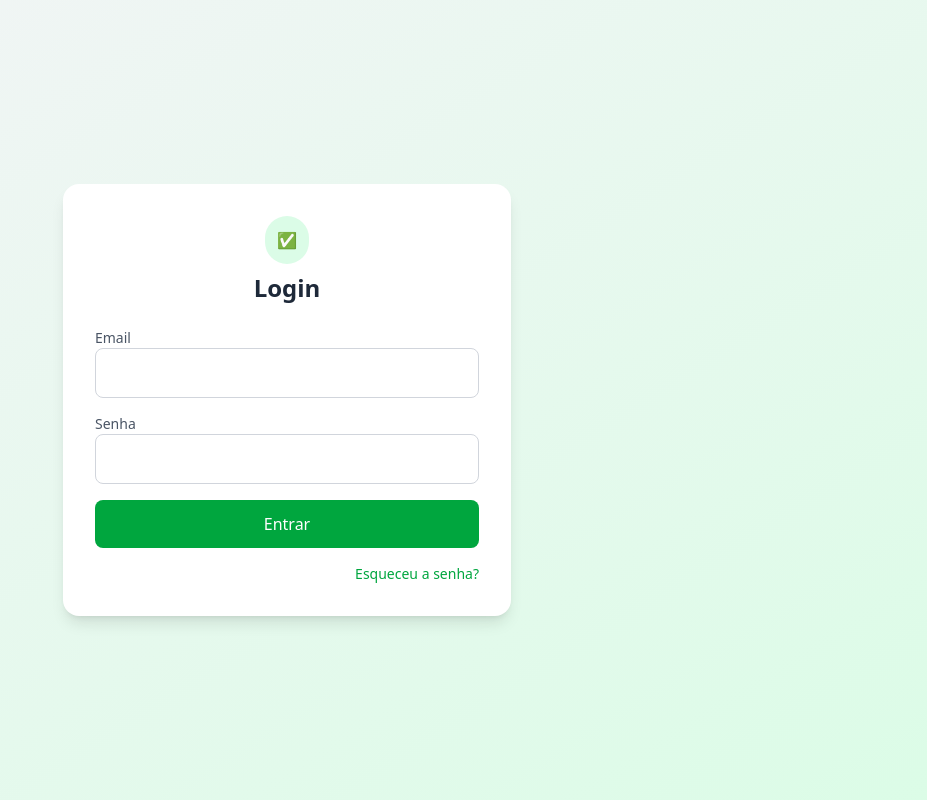
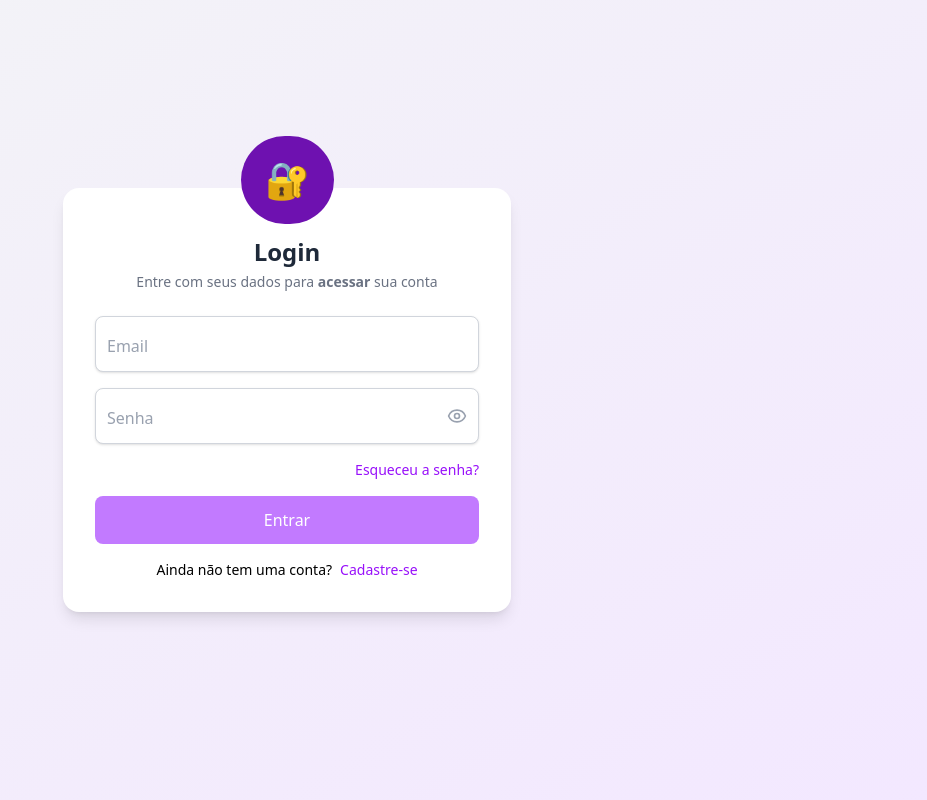
Before and after one commit to RonaldoLPFilho/F-Tasks, a React (Vite) app: page /login in a window 1280 px wide. Shown: the whole page, without its empty margins (353-1280 px from the left). Built offline with nearby package versions, Linux system fonts and the light colour scheme.

Commit message:
feat(Layout): :sparkles: Refining and standardizing the layout, and as well as adding a link between register and login page

```diff
--- a/src/pages/LoginPage.tsx
+++ b/src/pages/LoginPage.tsx
@@ -2,6 +2,7 @@ import { useContext, useEffect, useState } from "react";
 import { login } from "../services/LoginService";
 import { AuthContext } from "../contexts/AuthContext";
 import { useNavigate } from "react-router-dom";
+import { FloatingLabelInput } from "../components/FloatingLabelInput";
 
 export function LoginPage() {
     const [email, setEmail] = useState("");
@@ -31,47 +32,59 @@ export function LoginPage() {
 
 
     return (
-        <div className="min-h-screen flex items-center justify-center bg-gradient-to-br from-gray-100 to-green-100">
-            <div className="bg-white rounded-2xl shadow-lg p-8 w-full max-w-md">
+        <div className="min-h-screen flex items-center justify-center bg-gradient-to-br from-gray-100 to-purple-100">
+            <div className="bg-white rounded-2xl shadow-lg p-8 w-full max-w-md relative">
                 <div className="flex flex-col items-center mb-6">
-                    <div className="bg-green-100 text-green-700 rounded-full p-3 mb-2">
-                        ✅
+                    <div className="bg-purple-800 rounded-full p-6 mb-2 absolute -top-13">
+                        <p className="text-4xl text-center">🔐</p>
                     </div>
-                    <h1 className="text-2xl font-semibold text-gray-800">Login</h1>
+                    <h1 className="text-2xl font-semibold text-gray-800 mt-4">Login</h1>
+                    <p className="text-sm text-gray-500 text-center mt-1">
+                        Entre com seus dados para <strong>acessar</strong> sua conta
+                    </p>
                 </div>
 
                 <form
                     className="space-y-4"
                     onSubmit={handleSubmit}
                 >
-                    <div>
-                        <label htmlFor="email" className="block text-sm text-gray-600">Email</label>
-                        <input
+
+                    <FloatingLabelInput
+                        id="email"
                         type="email"
-                            id="email"
-                            className="w-full border border-gray-300 rounded-lg p-3 focus:outline-none focus:ring-2 focus:ring-green-500"
+                        autoComplete="email"
+                        required
+                        label="Email"
                         onChange={(e) => setEmail(e.target.value)}
                     />
-                    </div>
-                    <div>
-                        <label htmlFor="password" className="block text-sm text-gray-600">Senha</label>
-                        <input
+
+
+                    <FloatingLabelInput
+                        id="password"
                         type="password"
-                            id="password"
-                            className="w-full border border-gray-300 rounded-lg p-3 focus:outline-none focus:ring-2 focus:ring-green-500"
+                        label="Senha"
+                        showPasswordToggle
+                        required
                         onChange={(e) => setPassword(e.target.value)}
+
                     />
+
+                    <div className="text-right text-sm">
+                        <a href="#" className="text-purple-600 hover:underline">Esqueceu a senha?</a>
                     </div>
 
                     <button
                         type="submit"
-                        className="w-full bg-green-600 text-white py-3 rounded-lg hover:bg-green-700 transition"
+                        className="w-full bg-purple-400 text-white py-3 rounded-lg hover:bg-purple-700 transition"
                     >
                         Entrar
                     </button>
 
-                    <div className="text-right text-sm">
-                        <a href="#" className="text-green-600 hover:underline">Esqueceu a senha?</a>
+
+
+                    <div className="flex gap-2 justify-center">
+                        <p className="text-sm">Ainda não tem uma conta?</p>
+                        <a href="#" onClick={()=> navigate("/register")} className="text-sm text-purple-600 hover:underline">Cadastre-se</a>
                     </div>
                 </form>
             </div>
--- a/src/pages/RegisterPage.tsx
+++ b/src/pages/RegisterPage.tsx
@@ -27,19 +27,19 @@ export function RegisterPage() {
 
     return (
         <div className="min-h-screen flex items-center justify-center bg-gradient-to-br from-gray-100 to-purple-100">
-            <div className="bg-white rounded-2xl shadow-lg p-8 w-full max-w-md">
+            <div className="bg-white rounded-2xl shadow-lg p-8 w-full max-w-md relative">
                 <div className="flex flex-col items-center mb-6">
-                <div className="bg-purple-100 text-purple-700 rounded-full p-3 mb-2">
-                    📱
+                <div className="bg-purple-800 rounded-full p-6 absolute -top-13">
+                        <p className="text-4xl text-center">📝</p>
                 </div>
-                <h1 className="text-2xl font-semibold text-gray-800">Criar conta</h1>
+                <h1 className="text-2xl font-semibold text-gray-800 mt-4">Criar conta</h1>
                 <p className="text-sm text-gray-500 text-center mt-1">
-                    Entre com seus dados para criar sua conta
+                    Entre com seus dados para <strong>criar</strong> sua conta
                 </p>
                 </div>
 
                 <form
-                    className="space-y-6"
+                    className="space-y-4"
                     onSubmit={handleSubmit}
                 >
                     <FloatingLabelInput
@@ -67,7 +67,7 @@ export function RegisterPage() {
                         onChange={(e) => setPassword(e.target.value) }
                     />
 
-                    <div className="mt-[-1rem] mb-2">
+                    <div className="mt-4 mb-4">
                     <PasswordStrengthBar password={password} />
                     </div>
 
@@ -77,6 +77,11 @@ export function RegisterPage() {
                     >
                         <strong>Criar conta</strong>
                     </button>
+
+                    <div className="flex gap-2 justify-center">
+                        <p className="text-sm">Já tem conta?</p>
+                        <a href="#" onClick={()=> navigate("/login")} className="text-sm text-purple-600 hover:underline">Acessar</a>
+                    </div>
                 </form>
             </div>
         </div>
```
Lines whose indentation alone changed are shown as unchanged.
